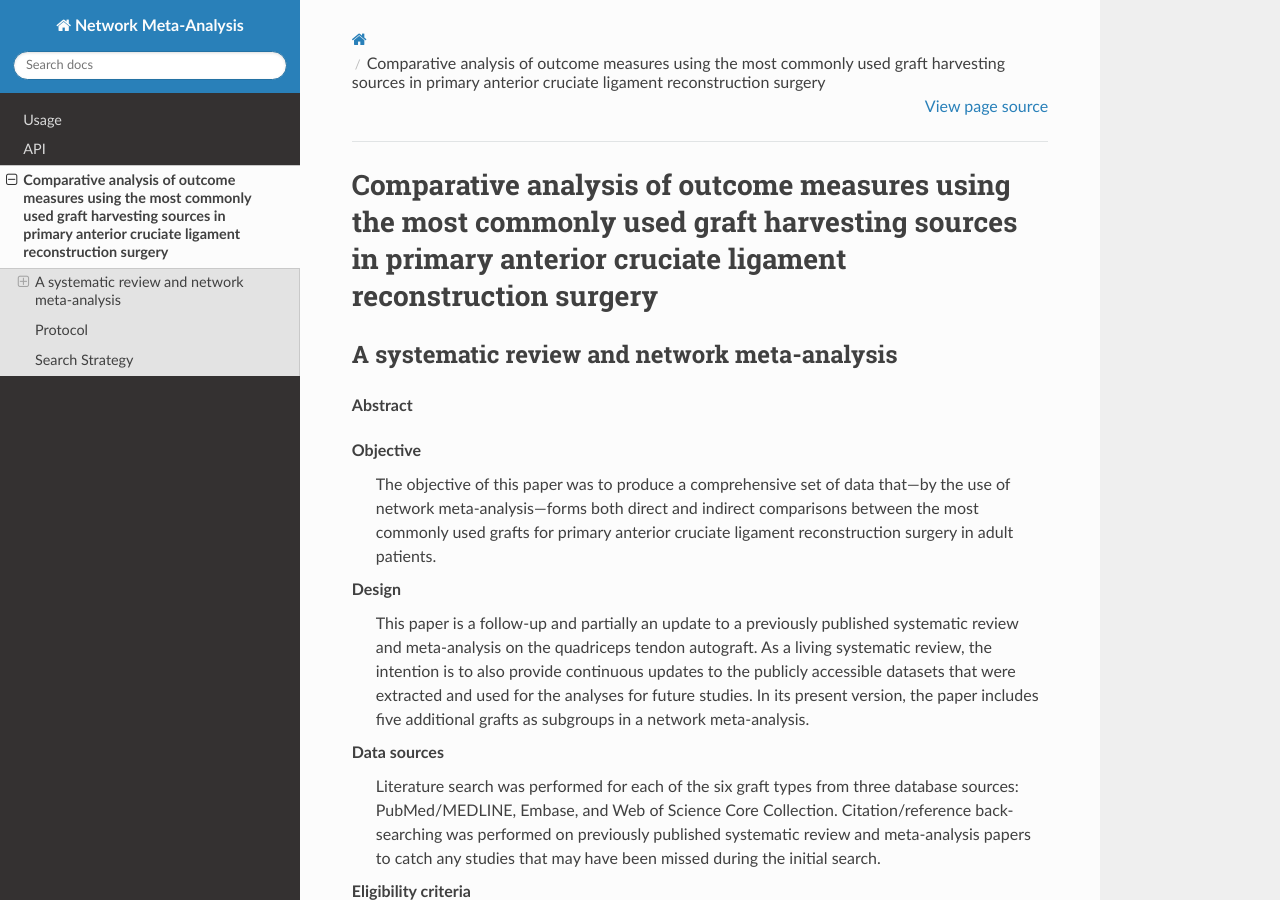
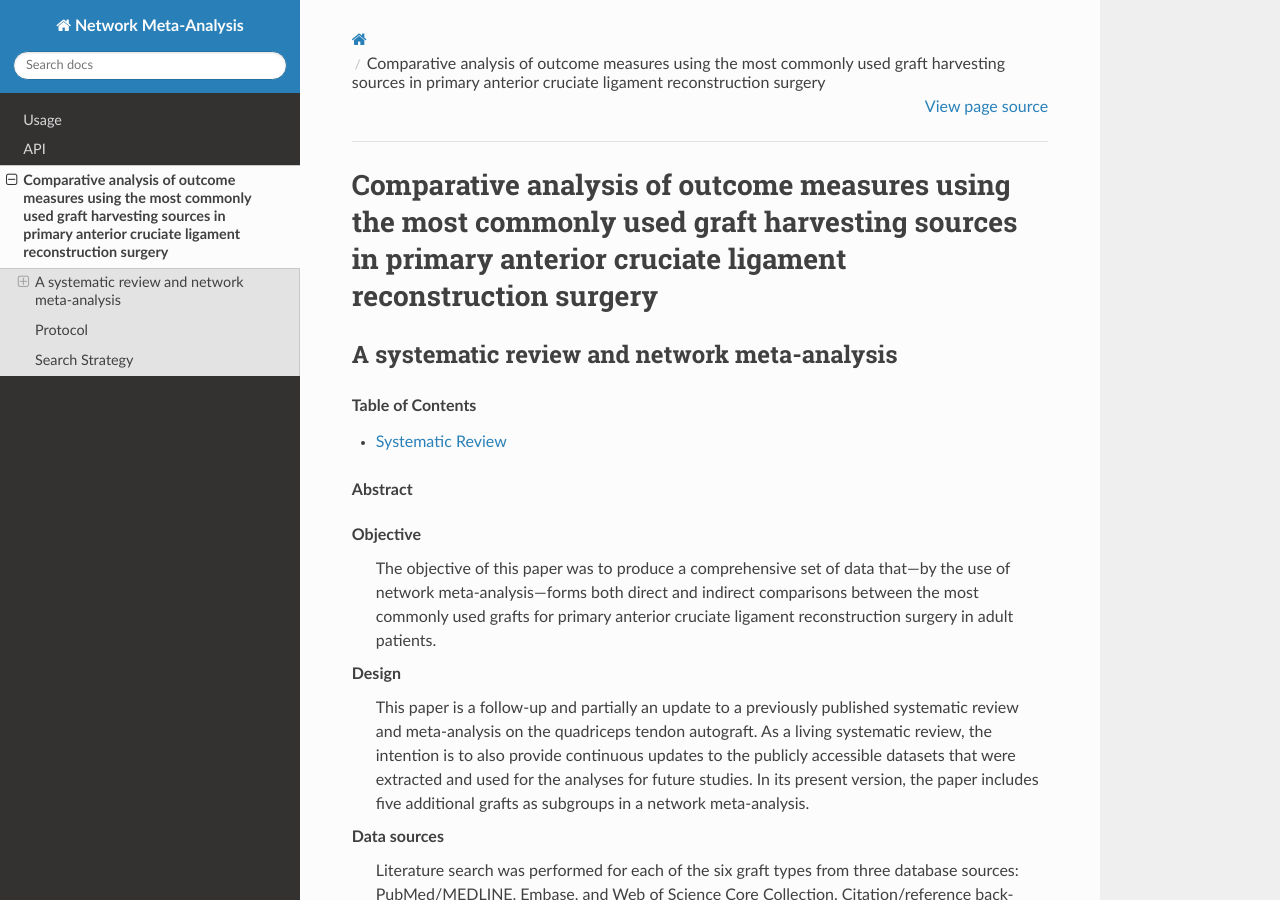
Before and after one commit to d-wkim/project, a Sphinx documentation site: the page built from docs/source/README.rst, in a window 1280 px wide and 900 px high. Built offline with Sphinx 7.4.7 and the Read the Docs theme 3.1.0, drawn with Linux system fonts in a browser that asks for light colours.

Commit message:
Update README.rst

```diff
--- a/docs/source/README.rst
+++ b/docs/source/README.rst
@@ -3,6 +3,12 @@ Comparative analysis of outcome measures using the most commonly used graft harv
 ===========================================================================================================================================================
 A systematic review and network meta-analysis
 ---------------------------------------------
+
+.. contents:: Table of Contents
+   :local:
+   :depth: 4
+
+
 
 **Abstract**
 
```
